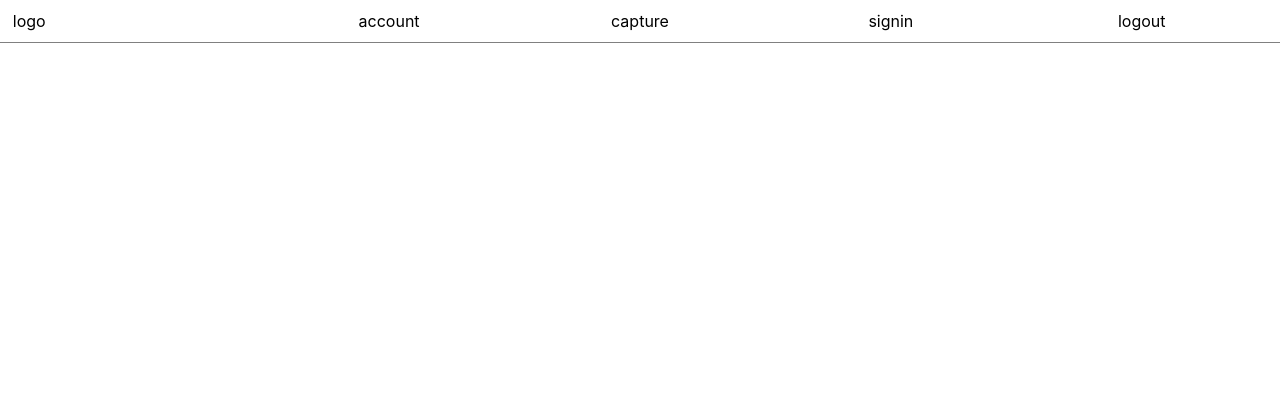
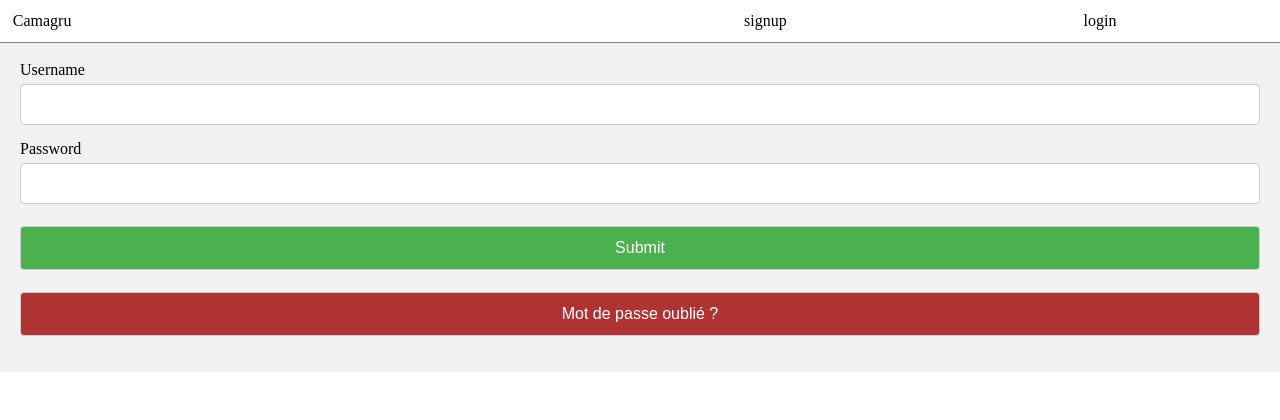
Before and after one commit to tbailleu/Camagru, a PHP site: page /index.php?login in a window 1280 px wide. Shown: the top 420 px of the page. Run offline with PHP 8.4, Linux system fonts and the light colour scheme; data that the repository does not hold is empty.

Commit message:
[Router] Adding router fonctionnality

```diff
--- a/index.php
+++ b/index.php
@@ -1,6 +1,6 @@
 <?php
     if (session_status()==PHP_SESSION_NONE) session_start();
-    $_SESSION['user']['id'] = 1;
+    //$_SESSION['user']['id'] = 1;
 ?>
 
 <!DOCTYPE html>
@@ -15,8 +15,11 @@
 <body>
     <?php require "view/header.php";?>
     <?php
-    // require "view/capture.php";
-    require "view/galerie.php";
+    if (array_key_exists('capture', $_REQUEST)) require "view/capture.php";
+    elseif (array_key_exists('account', $_REQUEST)) require "view/account.php";
+    elseif (array_key_exists('login', $_REQUEST)) require "view/signin.php";
+    elseif (array_key_exists('signup', $_REQUEST)) require "view/signup.php";
+    else require "view/galerie.php";
     ?>
     <?php require "view/footer.php";?>
 </body>
--- a/view/header.php
+++ b/view/header.php
@@ -1,3 +1,6 @@
+<?php
+if ($_SERVER["PHP_SELF"] != "/index.php") header("location: /");
+?>
 <style>
 nav {
     position: fixed;
@@ -12,7 +15,7 @@ nav {
     background-color: white;
 }
 nav > ul {
-    grid-template-columns: 1fr 1fr 1fr 1fr;
+    grid-template-columns: 1fr 1fr 1fr;
 }
 nav > ul > a > li {
     align-content: center;
@@ -33,14 +36,17 @@ span.space {
 </style>
 <nav>
     <div>
-        logo
+        <a href="/">Camagru</a>
     </div>
     <ul>
-        <a href=""><li>account</li></a>
-        <a href=""><li>capture</li></a>
-        <a href=""><li>signin</li></a>
         <?php if (array_key_exists('user', $_SESSION)):?>
-            <a href=""><li>logout</li></a>
+        <a href="?capture"><li>capture</li></a>
+        <a href="?account"><li>account</li></a>
+        <a href="/utils/logout.php"><li>logout</li></a>
+        <?php else:?>
+        <li>&nbsp;</li>
+        <a href="?signup"><li>signup</li></a>
+        <a href="?login"><li>login</li></a>
         <?php endif;?>
     </ul>
 </nav>
--- a/view/images.php
+++ b/view/images.php
@@ -89,12 +89,14 @@ $imglist = $imglist->fetchAll();
     ?></div>
         <div class="action">
             <div class="like">Like <?=$img["nblike"]?></div>
-            <div>Comment</div>
+            <div class="comment">Comment</div>
         </div>
     </div>
     <script>
         document.querySelector(".imagelist .image[data-imageid='<?=$img["id"]?>'] .like").onclick = function (e) {
             e.preventDefault();
+            e.target.onclick = null;
+            e.target.style.cursor = "default";
             var xhr  = new XMLHttpRequest()
             xhr.open('POST', "utils/like.php", true)
             xhr.setRequestHeader('Content-type', 'application/x-www-form-urlencoded');
@@ -110,5 +112,21 @@ $imglist = $imglist->fetchAll();
             var tab = {imageid: <?=intval($img["id"])?>};
             xhr.send("json="+encodeURI(JSON.stringify(tab)));
         }
+        document.querySelector(".imagelist .image[data-imageid='<?=$img["id"]?>'] .comment").onclick = function (e) {
+            e.preventDefault();
+            e.target.onclick = null;
+            e.target.style.cursor = "default";
+            var xhr  = new XMLHttpRequest()
+            xhr.open('POST', "utils/comment.php", true)
+            xhr.setRequestHeader('Content-type', 'application/x-www-form-urlencoded');
+            var self = this;
+            xhr.onload = function () {
+                var response = xhr.responseText;
+                if (!(xhr.readyState == 4 && xhr.status == "200")) console.error(response);
+            }
+            comment = prompt("Saisir votre commentaire içi\n\nvotre commentaire doit valider la regex suivante:\n[a-zA-Z0-9 ]{1,250}");
+            var tab = {imageid: <?=intval($img["id"])?>, message: comment};
+            xhr.send("json="+encodeURI(JSON.stringify(tab)));
+        }
     </script>
 <?php endforeach;
```
Also changed, not shown: utils/activate.php (added, +23 -0 lines).
